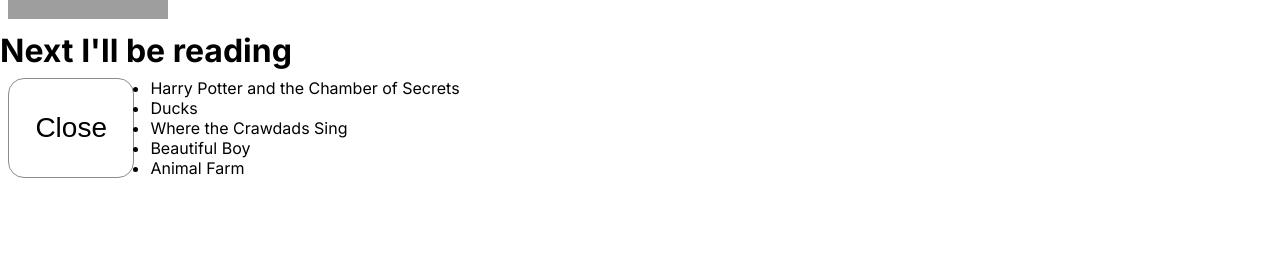
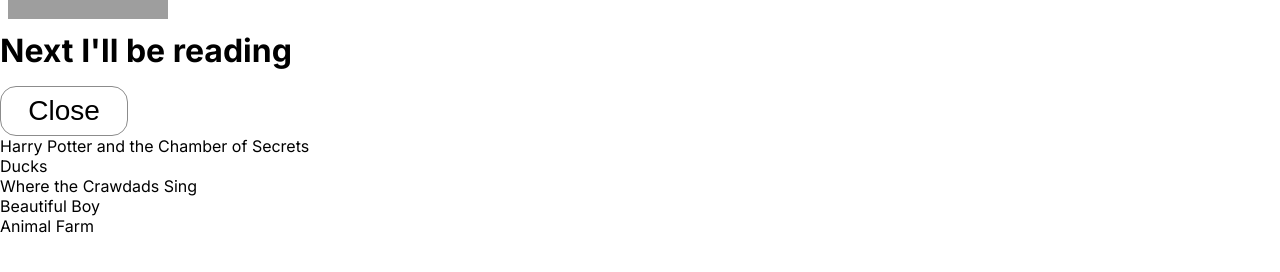
Before and after one commit to nastiakarpova/book-tracker, a Next.js app: page / in a window 1280 px wide. Both pictures are taken after a click on the button "Open". Shown: the part 386-658 px from the top of the page. Built offline with nearby package versions, Linux system fonts and the light colour scheme; grey boxes are pictures that could not be loaded.

Commit message:
Move search results/mock data to a separate component

```diff
--- a/src/app/Components/futureBookshelf.js
+++ b/src/app/Components/futureBookshelf.js
@@ -15,15 +15,11 @@
 
     const [availableBooks, setAvailableBooks] = useState(listOfBooks);
     const [futureBooks, setFutureBooks] = useState(storedBooks ? storedBooks : []);
-    const [isOpen, setIsOpen] = useState(false);
+    // const [isOpen, setIsOpen] = useState(false);
 
     useEffect(() => {
         localStorage.setItem("books", JSON.stringify(futureBooks));
     },[futureBooks]);
-
-    function handleClick() {
-        setIsOpen(!isOpen);
-    }
 
     function handleSelectedBook(bookName) {
         const selectedBook = availableBooks.filter(book => book.title === bookName)[0];
@@ -57,22 +53,6 @@
                             onClick={() => handleDeletedBook(futureBook.title)}>Delete</button>
                     </div>
                 ))}
-
-                <button
-                    className={styles["btn-add"]}
-                    onClick={handleClick}
-                >{isOpen ? "Close" : "Open"}</button>
-                {isOpen && (
-                    <ul>
-                        {availableBooks.map((book, index) => (
-                            <li
-                                key={index}
-                                onClick={() => handleSelectedBook(book.title)}>
-                                    {book.title}
-                            </li>
-                        ))}
-                    </ul>
-                )}
             </div>
         </>
     )
--- /dev/null
+++ b/src/app/Components/searchResults.js
@@ -0,0 +1,37 @@
+"use client"
+
+import styles from '../page.module.css'
+import {useState} from "react"
+
+export default function SearchResults({books}) {
+
+    const [isOpen, setIsOpen] = useState(false);
+
+    let listOfBooks = books.items;
+    const [availableBooks, setAvailableBooks] = useState(listOfBooks);
+
+    function handleClick() {
+        setIsOpen(!isOpen);
+    }
+
+    return(
+        <>
+            <button
+                className={styles["btn-add"]}
+                onClick={handleClick}
+            >{isOpen ? "Close" : "Open"}
+            </button>
+                    {isOpen && (
+                        <ul>
+                            {availableBooks.map((book, index) => (
+                                <li
+                                    key={index}
+                                >
+                                    {book.title}
+                                </li>
+                            ))}
+                        </ul>
+                    )}
+        </>
+    )
+}
--- a/src/app/page.js
+++ b/src/app/page.js
@@ -3,6 +3,7 @@
 import { promises as fs } from 'fs';
 import CurrentBookshelf from './Components/currentBookshelf';
 import FutureBookshelf from './Components/futureBookshelf';
+import SearchResults from './Components/searchResults';
 
 export default async function Home() {
 
@@ -29,6 +30,9 @@
       <FutureBookshelf
         books={listOfBooks}
       />
+      <SearchResults
+        books={listOfBooks}
+      />
 
 
 
```
